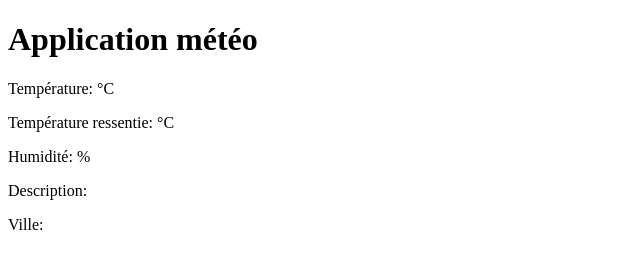
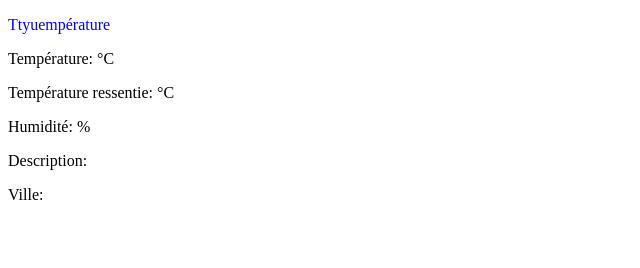
Before and after one commit to Philippe1410/Projet-meteo, a plain HTML site: page index.html in a window 1280 px wide. Shown: the whole page, without its empty margins (0-640 px from the left). Drawn offline with Linux system fonts and the light colour scheme.

Commit message:
Lien CSS

```diff
--- a/index.html
+++ b/index.html
@@ -4,10 +4,17 @@
     <meta charset="UTF-8">
     <meta http-equiv="X-UA-Compatible" content="IE=edge">
     <meta name="viewport" content="width=device-width, initial-scale=1.0">
+    <link rel="stylesheet" href="style.css">
     <title>Ma météo</title>
+
 </head>
 <body>
-  <h1>Application météo</h1>
+
+ <!--contenu-->
+  <p class="toto">Ttyuempérature</p>
+
+
+
 
   <p>Température: <span id="temp"></span>°C</p>
   <p>Température ressentie: <span id="feelsLike"></span>°C</p>
--- a/style.css
+++ b/style.css
@@ -0,0 +1,3 @@
+.toto{
+    color: blue;
+}
```
Also changed, not shown: meteo.js (line endings or trailing spaces).
